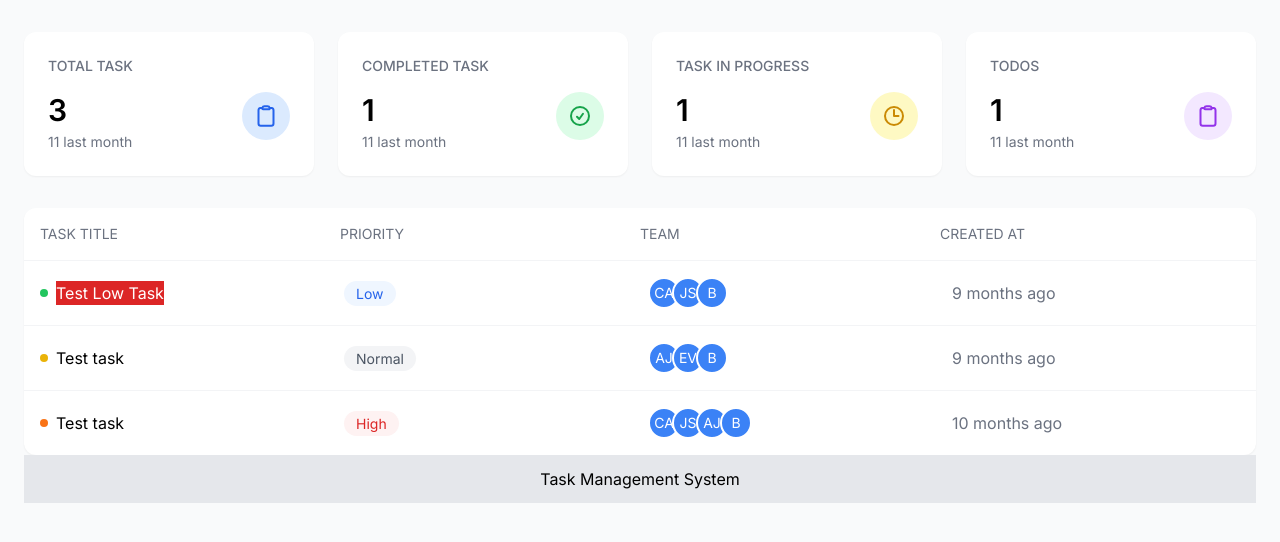
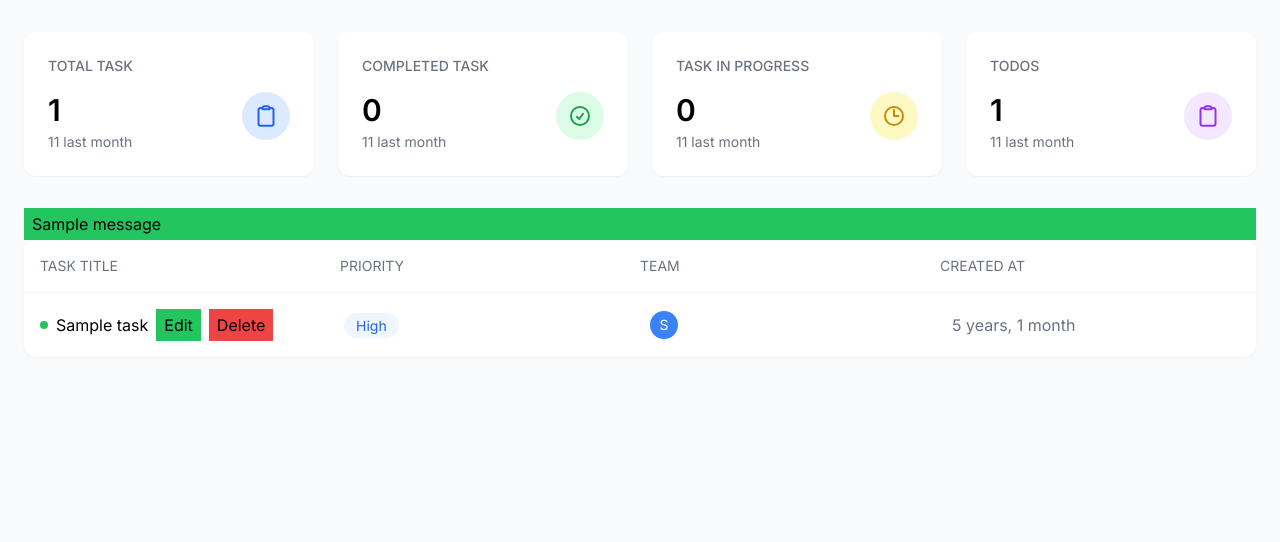
Before and after one commit to mashukabashar/Django-project, a Django app: page /tasks/manager-dashboard/ in a window 1280 px wide. Shown: the part 64-606 px from the top of the page. Run offline with Django 5.2, Linux system fonts and the light colour scheme; tables that the repository leaves empty hold one stand-in row (values such as "Sample post"); one stand-in notice (Sample message) is shown.

Commit message:
module-8-complete

```diff
--- a/task-management/task_management/urls.py
+++ b/task-management/task_management/urls.py
@@ -1,13 +1,10 @@
 
 from django.contrib import admin
 from django.urls import path, include
-from tasks.views import home,contact
 from debug_toolbar.toolbar import debug_toolbar_urls
 
 urlpatterns = [
     path('admin/', admin.site.urls),
     # path("home/", home),
-    path("", home),
-    path("contact/", contact),
     path("tasks/", include("tasks.urls"))
 ]+debug_toolbar_urls()
--- a/task-management/tasks/models.py
+++ b/task-management/tasks/models.py
@@ -49,7 +49,7 @@ class TaskDetail(models.Model):
         on_delete=models.CASCADE,
         related_name='details'
     )
-    assigned_to = models.CharField(max_length=100)
+    # assigned_to = models.CharField(max_length=100)
     priority = models.CharField(
         max_length=1, choices=PRIORITY_OPTIONS, default=LOW)
     notes = models.TextField(blank=True, null=True)
--- a/task-management/tasks/templates/dashboard/dashboard.html
+++ b/task-management/tasks/templates/dashboard/dashboard.html
@@ -5,14 +5,13 @@
     <meta charset="UTF-8" />
     <meta name="viewport" content="width=device-width, initial-scale=1.0" />
     <title>{% block title %}{% endblock title %}</title>
-    {% comment %} <script src="https://cdn.tailwindcss.com"></script> {% endcomment %}
     <link rel="preconnect" href="https://fonts.googleapis.com" />
     <link rel="preconnect" href="https://fonts.gstatic.com" crossorigin />
     <link
       href="https://fonts.googleapis.com/css2?family=Inter:ital,opsz,wght@0,14..32,100..900;1,14..32,100..900&family=Noto+Sans+Bengali:wght@100..900&display=swap"
       rel="stylesheet"
     />
-    <link rel="stylesheet" href="{% static "css/output.css" %}">
+    <link rel="stylesheet" href="{% static 'css/output.css' %}">
     <style>
       body {
         font-family: "Inter", sans-serif;
@@ -50,14 +49,15 @@
       </header>
 
       <main>
-        <!-- Stats Grid  -->
+         {% comment %} Stats Grid  {% endcomment %}
         <div class="grid grid-cols-4 gap-6 mb-8">
           <!-- Total Task  -->
+          <a href="{% url 'manager-dashboard' %}">
           <div class="bg-white rounded-xl p-6 shadow-sm">
             <h3 class="text-sm font-medium text-gray-500 mb-4">TOTAL TASK</h3>
             <div class="flex justify-between items-start">
               <div>
-                <p class="text-3xl font-semibold mb-1">3</p>
+                <p class="text-3xl font-semibold mb-1"> {{ counts.total }} </p>
                 <p class="text-gray-500 text-sm">11 last month</p>
               </div>
               <div class="bg-blue-100 p-3 rounded-full">
@@ -78,14 +78,16 @@
               </div>
             </div>
           </div>
+        </a>
           <!-- Completed Task  -->
+        <a href="{% url 'manager-dashboard' %}?type=completed">
           <div class="bg-white rounded-xl p-6 shadow-sm">
             <h3 class="text-sm font-medium text-gray-500 mb-4">
               COMPLETED TASK
             </h3>
             <div class="flex justify-between items-start">
               <div>
-                <p class="text-3xl font-semibold mb-1">1</p>
+                <p class="text-3xl font-semibold mb-1">{{counts.completed}} </p>
                 <p class="text-gray-500 text-sm">11 last month</p>
               </div>
               <div class="bg-green-100 p-3 rounded-full">
@@ -106,6 +108,7 @@
               </div>
             </div>
           </div>
+        </a>
           <!-- Task In Progress  -->
           <div class="bg-white rounded-xl p-6 shadow-sm">
             <h3 class="text-sm font-medium text-gray-500 mb-4">
@@ -113,7 +116,7 @@
             </h3>
             <div class="flex justify-between items-start">
               <div>
-                <p class="text-3xl font-semibold mb-1">1</p>
+                <p class="text-3xl font-semibold mb-1"> {{counts.in_progress}} </p>
                 <p class="text-gray-500 text-sm">11 last month</p>
               </div>
               <div class="bg-yellow-100 p-3 rounded-full">
@@ -138,7 +141,7 @@
             <h3 class="text-sm font-medium text-gray-500 mb-4">TODOS</h3>
             <div class="flex justify-between items-start">
               <div>
-                <p class="text-3xl font-semibold mb-1">1</p>
+                <p class="text-3xl font-semibold mb-1"> {{counts.pending}} </p>
                 <p class="text-gray-500 text-sm">11 last month</p>
               </div>
               <div class="bg-purple-100 p-3 rounded-full">
@@ -160,9 +163,18 @@
             </div>
           </div>
         </div>
-{% block tasks %}{% endblock tasks %}
+        <div>
+          {% if messages %}
+              {% for message in messages %}
+                  <div class="px-2 py-1 {% if message.tags == 'success' %}bg-green-500{% endif %} ">{{message}}</div>
+              {% endfor %}
+          {% endif %}
+      </div>
+        {% block tasks %}
+
+        {% endblock tasks %}
+
       </main>
     </div>
-    {% include "footer.html" %}
   </body>
 </html>
--- a/task-management/tasks/templates/dashboard/manager-dashboard.html
+++ b/task-management/tasks/templates/dashboard/manager-dashboard.html
@@ -1,9 +1,6 @@
 {% extends "dashboard/dashboard.html" %}
-
-       {% block title %}Manager-Dashboard{% endblock title %}
-
+{% block title %}Manager Dashboard{% endblock title %}
 {% block tasks %}
-
 <!-- Task Table  -->
 <div class="bg-white rounded-xl shadow-sm">
     <div
@@ -16,106 +13,38 @@
     </div>
     <!-- Task Items  -->
     <div class="divide-y divide-gray-100">
+     {% for task in tasks %}
        <!-- Task 1 -->
        <div class="grid grid-cols-4 gap-4 p-4 items-center">
         <div class="flex items-center gap-2">
           <div class="w-2 h-2 rounded-full bg-green-500"></div>
-                  <span class="bg-red-600 text-white">Test Low Task</span>
+          <span>{{task.title}}</span>
+          <a href='{% url "update-task" task.id %}' class="px-2 py-1 bg-green-500">Edit</a>
+          <form action='{% url "delete-task" task.id %}' method='POST'>
+            {% csrf_token %}
+            <button type='submit' class="px-2 py-1 bg-red-500">Delete</button>
+          </form>
         </div>
         <div>
           <span
             class="px-3 py-1 rounded-full bg-blue-50 text-blue-600 text-sm"
-                    >Low</span
+            >{{task.details.get_priority_display}}</span
           >
         </div>
         <div class="flex -space-x-2">
+          {% for emp in task.assigned_to.all %}
           <div
           class="w-8 h-8 rounded-full bg-blue-500 flex items-center justify-center text-white text-sm border-2 border-white"
         >
-                    CA
+          {{emp.name|slice:':1'}}
         </div>
-                  <div
-                    class="w-8 h-8 rounded-full bg-blue-500 flex items-center justify-center text-white text-sm border-2 border-white"
-                  >
-                    JS
+          {% endfor %}
         </div>
-                  <div
-                    class="w-8 h-8 rounded-full bg-blue-500 flex items-center justify-center text-white text-sm border-2 border-white"
-                  >
-                    B
+        <div class="text-gray-500">{{task.created_at|timesince}}</div>
+      </div>
+     {% endfor %}
+
     </div>
   </div>
-                <div class="text-gray-500">9 months ago</div>
-              </div>
 
-              <!-- Task 2 -->
-              <div class="grid grid-cols-4 gap-4 p-4 items-center">
-                <div class="flex items-center gap-2">
-                  <div class="w-2 h-2 rounded-full bg-yellow-500"></div>
-                  <span>Test task</span>
-                </div>
-                <div>
-                  <span
-                    class="px-3 py-1 rounded-full bg-gray-100 text-gray-600 text-sm"
-                    >Normal</span
-                  >
-                </div>
-                <div class="flex -space-x-2">
-                  <div
-                    class="w-8 h-8 rounded-full bg-blue-500 flex items-center justify-center text-white text-sm border-2 border-white"
-                  >
-                    AJ
-                  </div>
-                  <div
-                    class="w-8 h-8 rounded-full bg-blue-500 flex items-center justify-center text-white text-sm border-2 border-white"
-                  >
-                    EV
-                  </div>
-                  <div
-                    class="w-8 h-8 rounded-full bg-blue-500 flex items-center justify-center text-white text-sm border-2 border-white"
-                  >
-                    B
-                  </div>
-                </div>
-                <div class="text-gray-500">9 months ago</div>
-              </div>
-
-              <!-- Task 3 -->
-              <div class="grid grid-cols-4 gap-4 p-4 items-center">
-                <div class="flex items-center gap-2">
-                  <div class="w-2 h-2 rounded-full bg-orange-500"></div>
-                  <span>Test task</span>
-                </div>
-                <div>
-                  <span
-                    class="px-3 py-1 rounded-full bg-red-50 text-red-600 text-sm"
-                    >High</span
-                  >
-                </div>
-                <div class="flex -space-x-2">
-                  <div
-                    class="w-8 h-8 rounded-full bg-blue-500 flex items-center justify-center text-white text-sm border-2 border-white"
-                  >
-                    CA
-                  </div>
-                  <div
-                    class="w-8 h-8 rounded-full bg-blue-500 flex items-center justify-center text-white text-sm border-2 border-white"
-                  >
-                    JS
-                  </div>
-                  <div
-                    class="w-8 h-8 rounded-full bg-blue-500 flex items-center justify-center text-white text-sm border-2 border-white"
-                  >
-                    AJ
-                  </div>
-                  <div
-                    class="w-8 h-8 rounded-full bg-blue-500 flex items-center justify-center text-white text-sm border-2 border-white"
-                  >
-                    B
-                  </div>
-                </div>
-                <div class="text-gray-500">10 months ago</div>
-              </div>
-            </div>
-          </div>
   {% endblock tasks %}
--- a/task-management/tasks/urls.py
+++ b/task-management/tasks/urls.py
@@ -1,11 +1,12 @@
-
 from django.urls import path
-from tasks.views import manager_dashboard, user_dashboard, test, create_task,view_task
+from tasks.views import manager_dashboard, user_dashboard, test, create_task, view_task, update_task, delete_task
 
 urlpatterns = [
-    path('manager-dashboard/', manager_dashboard),
+    path('manager-dashboard/', manager_dashboard, name="manager-dashboard"),
     path('user-dashboard/', user_dashboard),
     path('test/', test),
-    path('create-task/', create_task),
-    path('view_task/', view_task)
+    path('create-task/', create_task, name='create-task'),
+    path('view_task/', view_task),
+    path('update-task/<int:id>/', update_task, name='update-task'),
+    path('delete-task/<int:id>/', delete_task, name='delete-task'),
 ]
--- a/task-management/tasks/views.py
+++ b/task-management/tasks/views.py
@@ -1,18 +1,63 @@
-from django.shortcuts import render
+from django.shortcuts import render, redirect
 from django.http import HttpResponse
-from tasks.forms import TaskForm, TaskModelForm
+from tasks.forms import TaskForm, TaskModelForm, TaskDetailModelForm
 from tasks.models import Employee, Task, TaskDetail, Project
 from datetime import date
 from django.db.models import Q, Count, Max, Min, Avg
+from django.contrib import messages
+
 
 # Create your views here.
 
+
 def manager_dashboard(request):
-    return render(request, "dashboard/manager-dashboard.html")
+
+    # getting task count
+    # total_task = tasks.count()
+    # completed_task = Task.objects.filter(status="COMPLETED").count()
+    # in_progress_task = Task.objects.filter(status='IN_PROGRESS').count()
+    # pending_task = Task.objects.filter(status="PENDING").count()
+
+    # count = {
+    #     "total_task":
+    #     "completed_task":
+    #     "in_progress_task":
+    #     "pending_task":
+    # }
+    type = request.GET.get('type', 'all')
+    # print(type)
+
+    counts = Task.objects.aggregate(
+        total=Count('id'),
+        completed=Count('id', filter=Q(status='COMPLETED')),
+        in_progress=Count('id', filter=Q(status='IN_PROGRESS')),
+        pending=Count('id', filter=Q(status='PENDING')),
+    )
+
+    # Retriving task data
+
+    base_query = Task.objects.select_related(
+        'details').prefetch_related('assigned_to')
+
+    if type == 'completed':
+        tasks = base_query.filter(status='COMPLETED')
+    elif type == 'in-progress':
+        tasks = base_query.filter(status='IN_PROGRESS')
+    elif type == 'pending':
+        tasks = base_query.filter(status='PENDING')
+    elif type == 'all':
+        tasks = base_query.all()
+
+    context = {
+        "tasks": tasks,
+        "counts": counts
+    }
+    return render(request, "dashboard/manager-dashboard.html", context)
 
 
 def user_dashboard(request):
     return render(request, "dashboard/user-dashboard.html")
+
 
 def test(request):
     names = ["Mahmud", "Ahamed", "John", "Mr. X"]
@@ -26,47 +71,67 @@ def test(request):
     }
     return render(request, 'test.html', context)
 
-def home(request):
-    return HttpResponse('<h1>Welcome to the task management system</h1>')
-
-def contact(request):
-    return HttpResponse('<h1>This is contact page</h1>')
-
-
-
 
 def create_task(request):
     # employees = Employee.objects.all()
-    form = TaskModelForm()  # For GET
+    task_form = TaskModelForm()  # For GET
+    task_detail_form = TaskDetailModelForm()
 
     if request.method == "POST":
-        form = TaskModelForm(request.POST)
-        if form.is_valid():
+        task_form = TaskModelForm(request.POST)
+        task_detail_form = TaskDetailModelForm(request.POST)
+
+        if task_form.is_valid() and task_detail_form.is_valid():
 
             """ For Model Form Data """
-            form.save()
+            task = task_form.save()
+            task_detail = task_detail_form.save(commit=False)
+            task_detail.task = task
+            task_detail.save()
 
-            return render(request, 'task_form.html', {"form": form, "message": "task added successfully"})
+            messages.success(request, "Task Created Successfully")
+            return redirect('create-task')
 
-            ''' For Django Form Data'''
-            # data = form.cleaned_data
-            # title = data.get('title')
-            # description = data.get('description')
-            # due_date = data.get('due_date')
-            # assigned_to = data.get('assigned_to')  # list [1,3]
+    context = {"task_form": task_form, "task_detail_form": task_detail_form}
+    return render(request, "task_form.html", context)
 
-            # task = Task.objects.create(
-            #     title=title, description=description, due_date=due_date)
 
-            # # Assign employee to tasks
-            # for emp_id in assigned_to:
-            #     employee = Employee.objects.get(id=emp_id)
-            #     task.assigned_to.add(employee)
+def update_task(request, id):
+    task = Task.objects.get(id=id)
+    task_form = TaskModelForm(instance=task)  # For GET
 
-            # return HttpResponse("Task Added successfully")
+    if task.details:
+        task_detail_form = TaskDetailModelForm(instance=task.details)
 
-    context = {"form": form}
+    if request.method == "POST":
+        task_form = TaskModelForm(request.POST, instance=task)
+        task_detail_form = TaskDetailModelForm(
+            request.POST, instance=task.details)
+
+        if task_form.is_valid() and task_detail_form.is_valid():
+
+            """ For Model Form Data """
+            task = task_form.save()
+            task_detail = task_detail_form.save(commit=False)
+            task_detail.task = task
+            task_detail.save()
+
+            messages.success(request, "Task Updated Successfully")
+            return redirect('update-task', id)
+
+    context = {"task_form": task_form, "task_detail_form": task_detail_form}
     return render(request, "task_form.html", context)
+
+
+def delete_task(request, id):
+    if request.method == 'POST':
+        task = Task.objects.get(id=id)
+        task.delete()
+        messages.success(request, 'Task Deleted Successfully')
+        return redirect('manager-dashboard')
+    else:
+        messages.error(request, 'Something went wrong')
+        return redirect('manager-dashboard')
 
 
 def view_task(request):
```
Also changed, not shown: task-management/tasks/forms.py (+11 -1 lines), task-management/tasks/templates/dashboard/user-dashboard.html (+1 -6 lines), task-management/tasks/templates/task_form.html (+7 -12 lines), task-management/tasks/migrations/0002_remove_taskdetail_assigned_to.py (added). Lines whose indentation alone changed are shown as unchanged.
